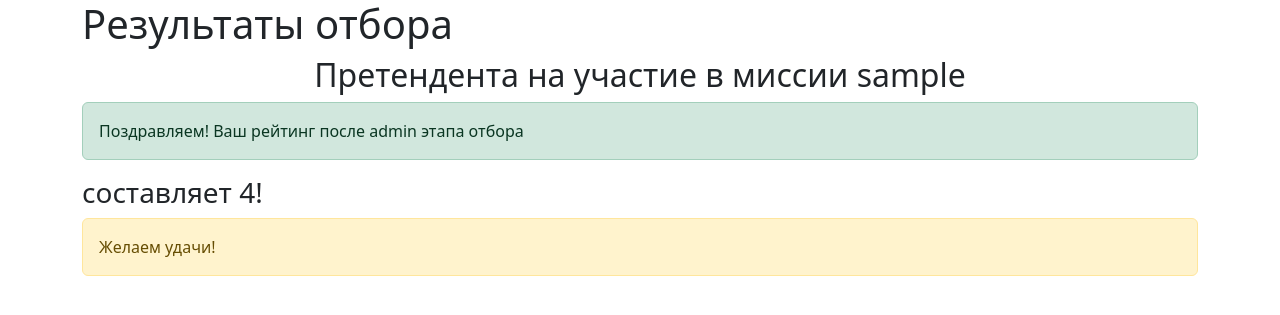
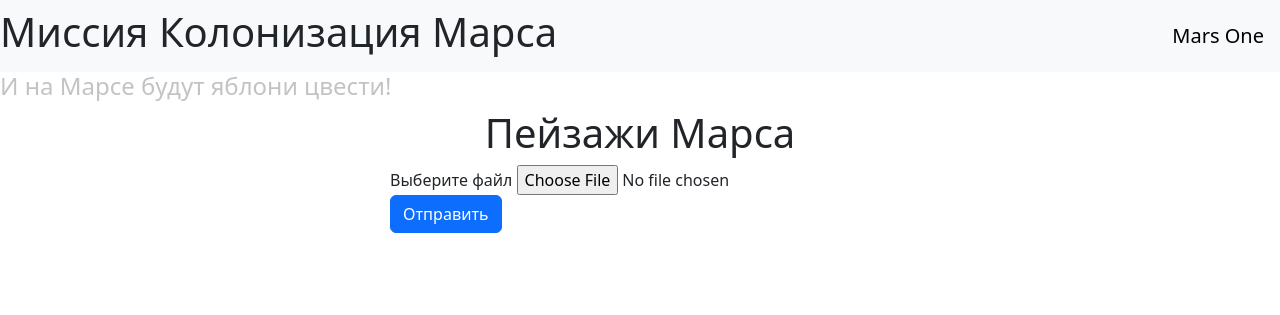
Before and after one commit to annakonda-com/mars, a Flask app: template templates/index.html in a window 1280 px wide. Shown: the top 315 px of the page. Run offline with Flask 3, Linux system fonts and the light colour scheme; the template is opened without the code that fills it: most values are stand-ins (such as "Sample title", 1, 10 or a date in 2020).

Commit message:
Галерея с загрузкой Недоделано

```diff
--- a/main.py
+++ b/main.py
@@ -1,11 +1,14 @@
-from flask import Flask, redirect, render_template
+from flask import Flask, redirect, render_template, request
 
 app = Flask(__name__)
 
 
-@app.route('/result/<nickname>/<int:level>/<float:rating>')
-def choice(nickname, level, rating):
-    return render_template("index.html", nickname=nickname, level=level, rating=rating)
+@app.route('/galery/', methods=['POST', 'GET'])
+def index1():
+    if request.method == 'POST':
+        f = request.files['file']
+        print(f.read())
+    return render_template("index.html")
 
 
 if __name__ == '__main__':
--- a/static/css/style.css
+++ b/static/css/style.css
@@ -1,13 +1,11 @@
-h2{
+h2, h1{
    text-align: center;
 }
 
-form.login_form {
-    margin-left: auto;
-    margin-right: auto;
-    max-width: 450px;
-    background-color: #ffcc00;
-    border: 1px solid gray;
-    border-radius: 5px;
-    padding: 10px;
+h4{
+    color: #c3c3c3
 }
+div.form-group {
+    width: 500px;
+     margin: 0px auto;
+}
--- a/templates/base.html
+++ b/templates/base.html
@@ -11,6 +11,14 @@
      <title>{{title}}</title>
  </head>
  <body>
+ <header>
+     <nav class="navbar navbar-light bg-light">
+         <h1>Миссия Колонизация Марса</h1>
+         <a class="navbar-brand" href="#">Mars One</a>
+     </nav>
+     <h4>И на Марсе будут яблони цвести!</h4>
+     <h1>Пейзажи Марса</h1>
+ </header>
  <!-- Begin page content -->
  <main role="main" class="container">
      {% block content %}{% endblock %}
--- a/templates/index.html
+++ b/templates/index.html
@@ -1,11 +1,11 @@
-{% extends "base.html" %}
-
-{% block content %}
-<h1>Результаты отбора</h1>
-<h2>Претендента на участие в миссии {{nickname}}</h2>
-<div>
-    <div class="alert alert-success" role="alert">Поздравляем! Ваш рейтинг после {{level}} этапа отбора</div>
-    <h3>составляет {{rating}}!</h3>
-    <div class="alert alert-warning" role="alert">Желаем удачи!</div>
+{% extends "base.html" %} {% block content %}
+<div class="form-group">
+    <form method="post" enctype="multipart/form-data" >
+        <div>
+            <label for="photo">Выберите файл</label>
+            <input type="file" class="form-control-file" id="photo" name="file">
+        </div>
+        <button type="submit" class="btn btn-primary">Отправить</button>
+    </form>
 </div>
 {% endblock %}
```
Lines whose indentation alone changed are shown as unchanged.
